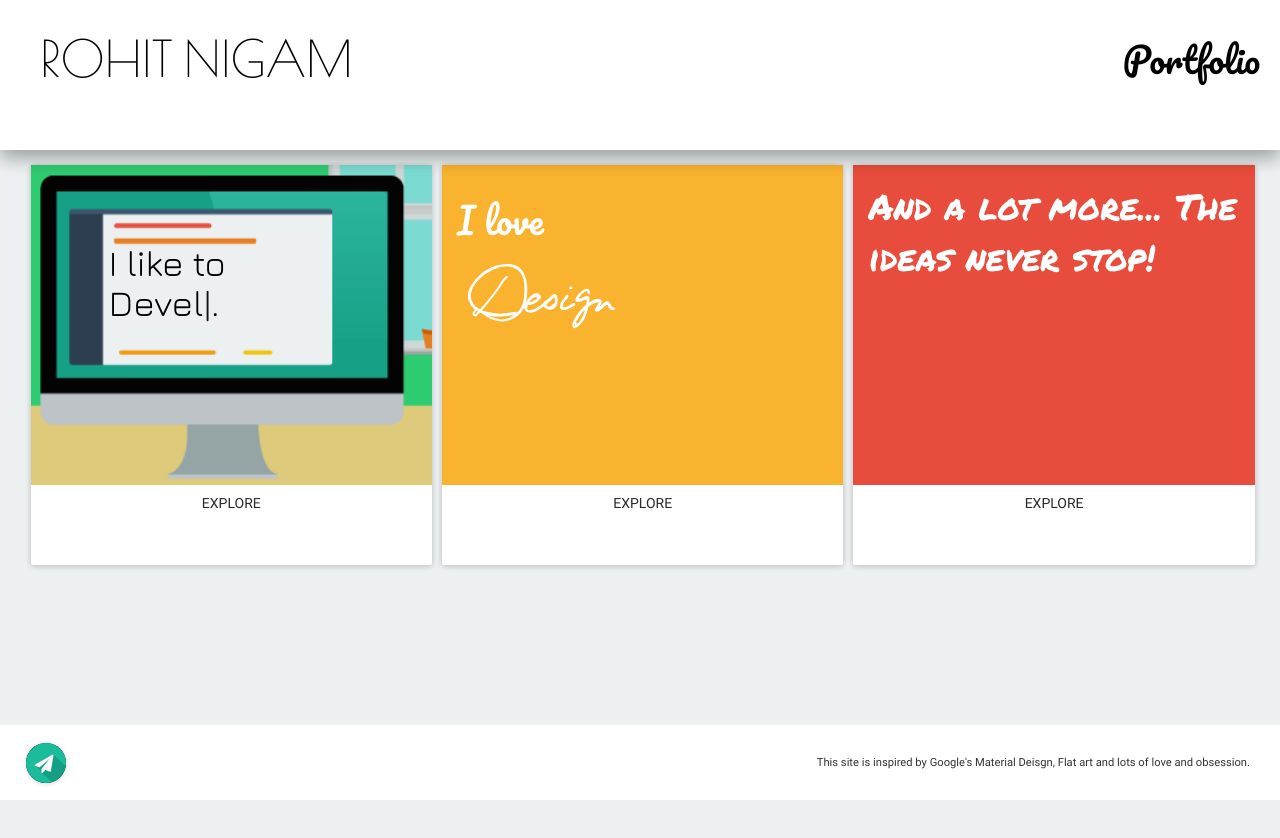
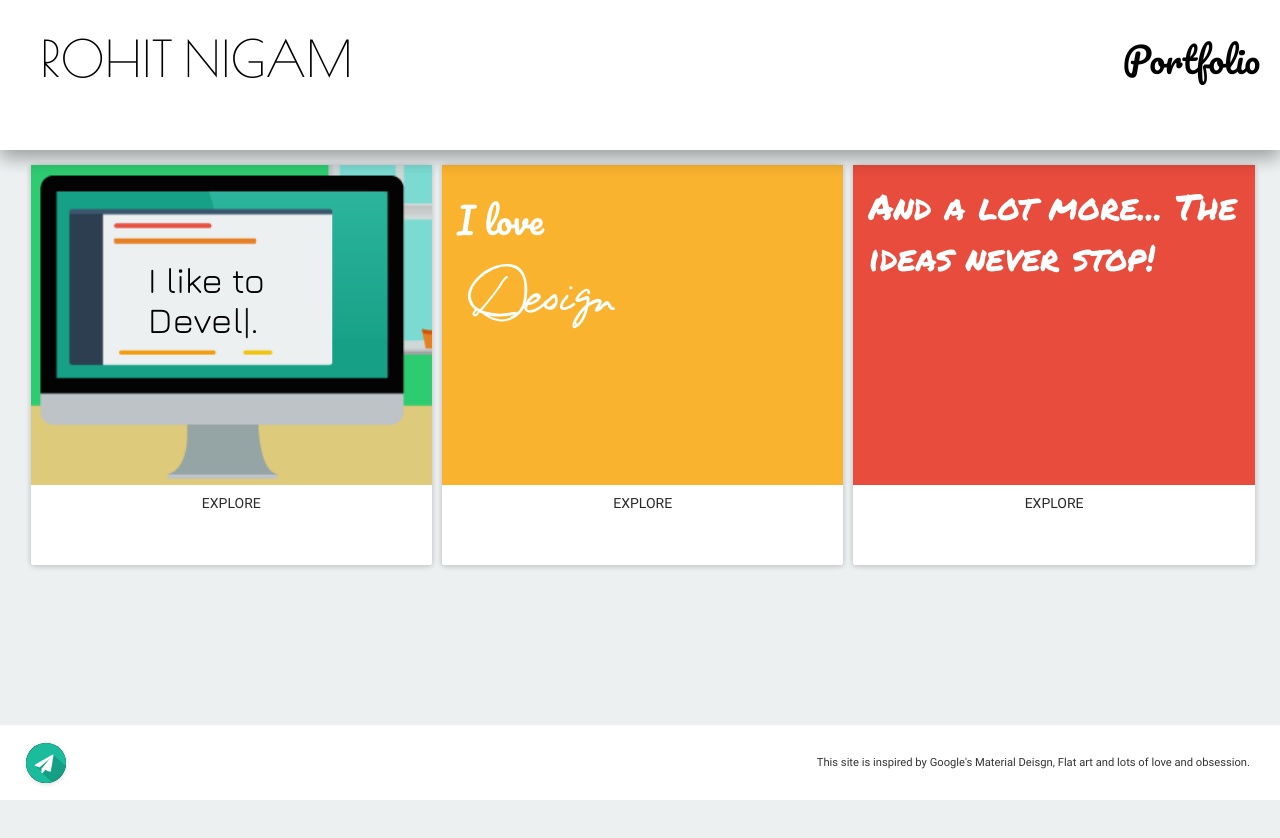
Before and after one commit to rohitn92/portfolio2, a plain HTML site: page index.html in a window 1280 px wide. Drawn offline with nearby package versions, Linux system fonts and the light colour scheme.

Commit message:
trying to get text pos right

```diff
--- a/index.html
+++ b/index.html
@@ -67,8 +67,8 @@
               }
               #code-body > h1{
                    font-family: 'Jura', sans-serif;
-                   margin-left: 17%;
-                       margin-top: 17%;
+                   margin-left: 8vw;
+    margin-top: 10vh;
                 }
 
 
```
